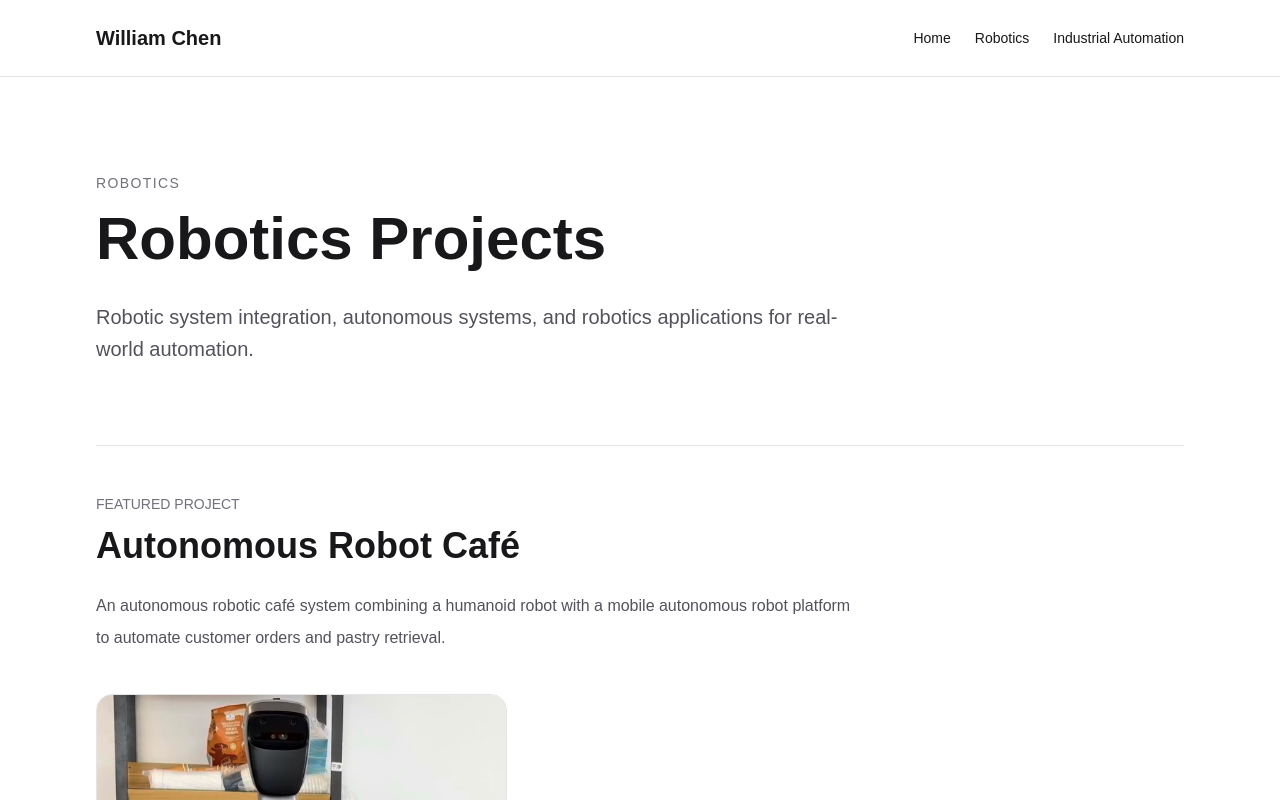
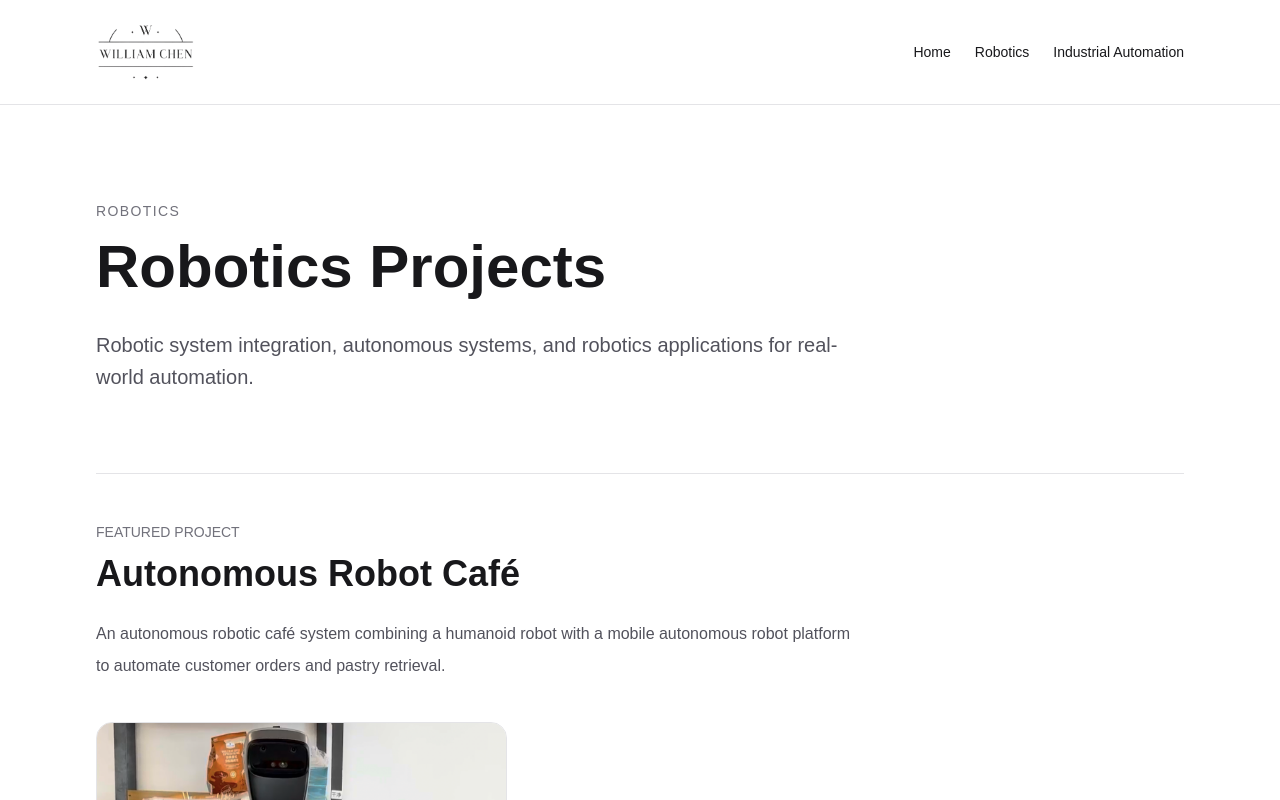
Before and after one commit to williamchen-max/william-chen-portfolio, a Next.js app: page /robotics in a window 1280 px wide. Shown: the top 800 px of the page. Built offline with nearby package versions, Linux system fonts and the light colour scheme.

Commit message:
add logo

```diff
--- a/app/components/Navbar.tsx
+++ b/app/components/Navbar.tsx
@@ -1,3 +1,4 @@
+import Image from "next/image";
 import Link from "next/link";
 
 export default function Navbar() {
@@ -5,13 +6,22 @@ export default function Navbar() {
     <nav className="border-b border-zinc-200">
       <div className="max-w-6xl mx-auto px-8 py-6 flex items-center justify-between">
 
+        {/* Logo */}
         <Link
           href="/"
-          className="text-xl font-bold"
+          className="flex items-center"
         >
-          William Chen
+          <Image
+            src="/logo.png"
+            alt="William Chen"
+            width={240}
+            height={80}
+            className="h-14 w-auto"
+            priority
+          />
         </Link>
 
+        {/* Navigation */}
         <div className="flex gap-6 text-sm">
           <Link
             href="/"
```
